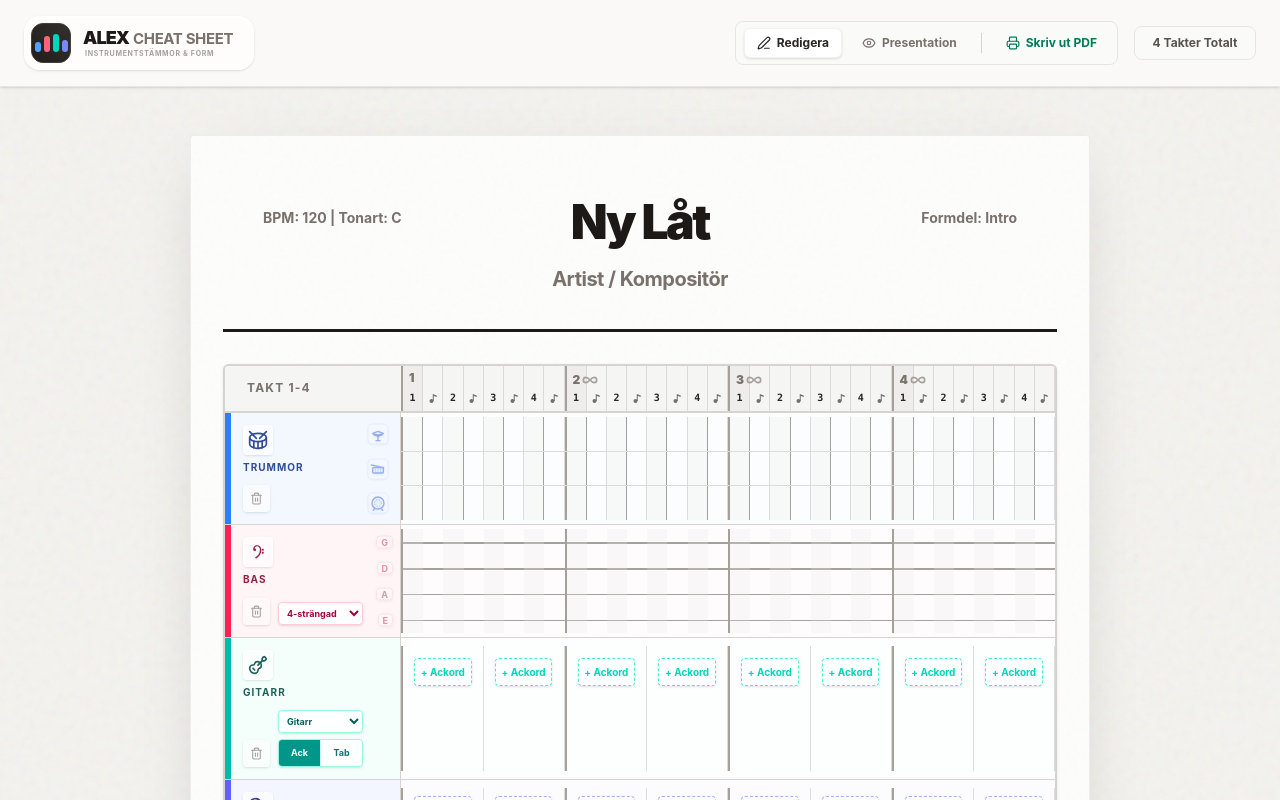
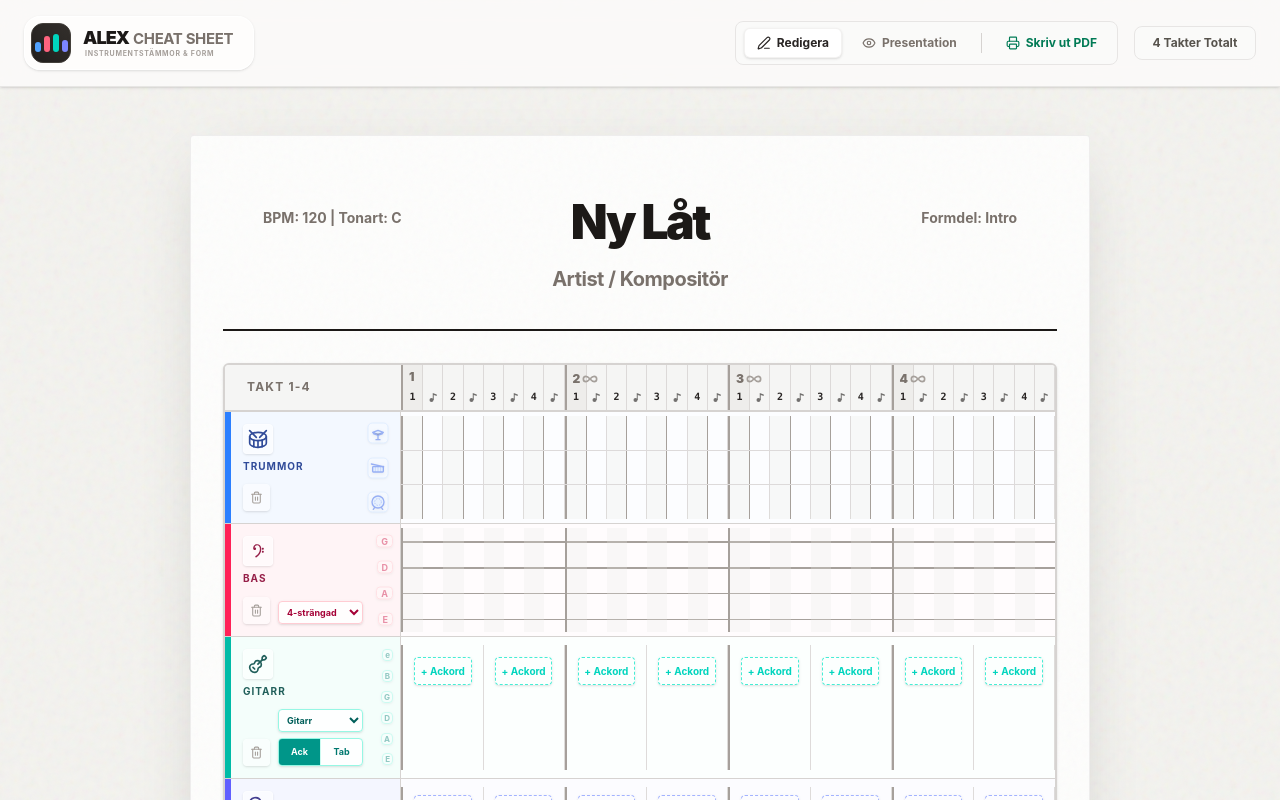
Before and after one commit to alexanderbergstromSE/alex-cheat-sheet, a React (Vite) app: page / in a window 1280 px wide. Shown: the top 800 px of the page. Built offline with nearby package versions, Linux system fonts and the light colour scheme.

Commit message:
Pdf-fix osv

```diff
--- a/src/App.jsx
+++ b/src/App.jsx
@@ -35,17 +35,17 @@ const FRETTED_INSTRUMENTS = {
   guitar: {
     name: 'Gitarr',
     tabStrings: ['e', 'B', 'G', 'D', 'A', 'E'],
-    defaultChord: { name: 'C', frets: [-1, 3, 2, 0, 1, 0], fingers: [null, 3, 2, null, 1, null], capo: null }
+    defaultChord: { name: '', frets: [0, 0, 0, 0, 0, 0], fingers: [null, null, null, null, null, null], capo: null }
   },
   ukulele: {
     name: 'Ukulele',
     tabStrings: ['A', 'E', 'C', 'G'],
-    defaultChord: { name: 'C', frets: [0, 0, 0, 3], fingers: [null, null, null, 3], capo: null }
+    defaultChord: { name: '', frets: [0, 0, 0, 0], fingers: [null, null, null, null], capo: null }
   },
   mandolin: {
     name: 'Mandolin',
     tabStrings: ['E', 'A', 'D', 'G'],
-    defaultChord: { name: 'C', frets: [0, 2, 3, 0], fingers: [null, 1, 2, null], capo: null }
+    defaultChord: { name: '', frets: [0, 0, 0, 0], fingers: [null, null, null, null], capo: null }
   }
 };
 
@@ -568,7 +568,7 @@ export default function App() {
 
   return (
     <div
-      className="min-h-screen bg-[#f4f3ef] text-stone-900 font-sans flex flex-col items-center pb-20 relative selection:bg-stone-300 print:bg-white"
+      className="min-h-screen bg-[#f4f3ef] text-stone-900 font-sans flex flex-col items-center pb-20 print:pb-0 relative selection:bg-stone-300 print:bg-white"
       style={{ backgroundImage: NOISE_TEXTURE }}
     >
 
@@ -626,7 +626,7 @@ export default function App() {
             <div
               key={`page-${pageIndex}`}
               // print:w-[210mm] och print:h-[297mm] tvingar webbläsaren att matcha pappret exakt
-              className="w-full max-w-[900px] bg-[#fdfdfc] shadow-[0_20px_60px_-15px_rgba(0,0,0,0.15)] rounded-sm flex flex-col relative print:shadow-none print:break-after-page border border-stone-200/60 print:border-none print:bg-white print:w-[210mm] print:h-[297mm] print:max-w-none print:overflow-hidden print:m-0"
+              className={`w-full max-w-[900px] bg-[#fdfdfc] shadow-[0_20px_60px_-15px_rgba(0,0,0,0.15)] rounded-sm flex flex-col relative print:shadow-none border border-stone-200/60 print:border-none print:bg-white print:w-[210mm] print:h-[297mm] print:max-w-none print:overflow-hidden print:m-0 ${pageIndex < globalPages.length - 1 ? 'print:break-after-page' : ''}`}
               style={{
                 backgroundImage: PAPER_TEXTURE,
                 minHeight: '1122px' // Exakt en A4-höjd vid 96 DPI (visuellt på skärmen)
@@ -640,7 +640,7 @@ export default function App() {
               )}
 
               {isFirstPageOfSection && (
-                <div className={`px-10 ${isFirstPageOfDoc ? 'pt-10 pb-8 print:pt-14 print:pb-4' : 'pt-8 pb-3 print:pt-6 print:pb-2'} border-b-[3px] border-stone-900 mx-8 mt-4 relative`}>
+                <div className={`px-10 print:px-6 ${isFirstPageOfDoc ? 'pt-10 pb-8 print:pt-14 print:pb-4' : 'pt-8 pb-3 print:pt-6 print:pb-2'} border-b-2 border-stone-900 mx-8 print:mx-4 mt-4 relative`}>
 
                   {isFirstPageOfDoc ? (
                     <div className="w-full flex justify-between items-start relative">
@@ -886,7 +886,14 @@ export default function App() {
                           )
                         }
                       >
-                        <div className="flex-1 flex py-2 min-h-[85px]">
+                        <div className="flex-1 flex py-2 min-h-[85px] relative">
+                          <div className="absolute right-full mr-2 top-2 bottom-2 flex flex-col pointer-events-none z-20 w-4">
+                            {FRETTED_INSTRUMENTS[frettedType].tabStrings.map(str => (
+                              <div key={`header-str-${str}`} className="flex-1 flex items-center justify-end">
+                                <span className="text-[8px] text-teal-700 font-bold bg-white/90 border border-teal-200 px-0.5 py-[1px] rounded-sm leading-none shadow-sm">{str}</span>
+                              </div>
+                            ))}
+                          </div>
                           {systemSteps.filter(s => s % stepsPerMeasure === 0).map(measureStart => {
                             const s1 = measureStart;
                             const s2 = measureStart + 4;
@@ -932,7 +939,6 @@ export default function App() {
                                       {activeInstrument.tabStrings.map(str => (
                                         <div key={`gtab-${str}-${baseStep}`} className="flex flex-1 relative">
                                           <div className="absolute top-1/2 left-0 w-full h-[1.5px] bg-stone-400 pointer-events-none" />
-                                          <div className="absolute right-full mr-2 top-1/2 -translate-y-1/2 text-[8px] text-teal-700 font-bold pointer-events-none bg-white/90 border border-teal-200 px-0.5 py-[1px] rounded-sm z-20 leading-none shadow-sm">{str}</div>
 
                                           {[0,1,2,3].map(offset => {
                                             const s = baseStep + offset;
```
